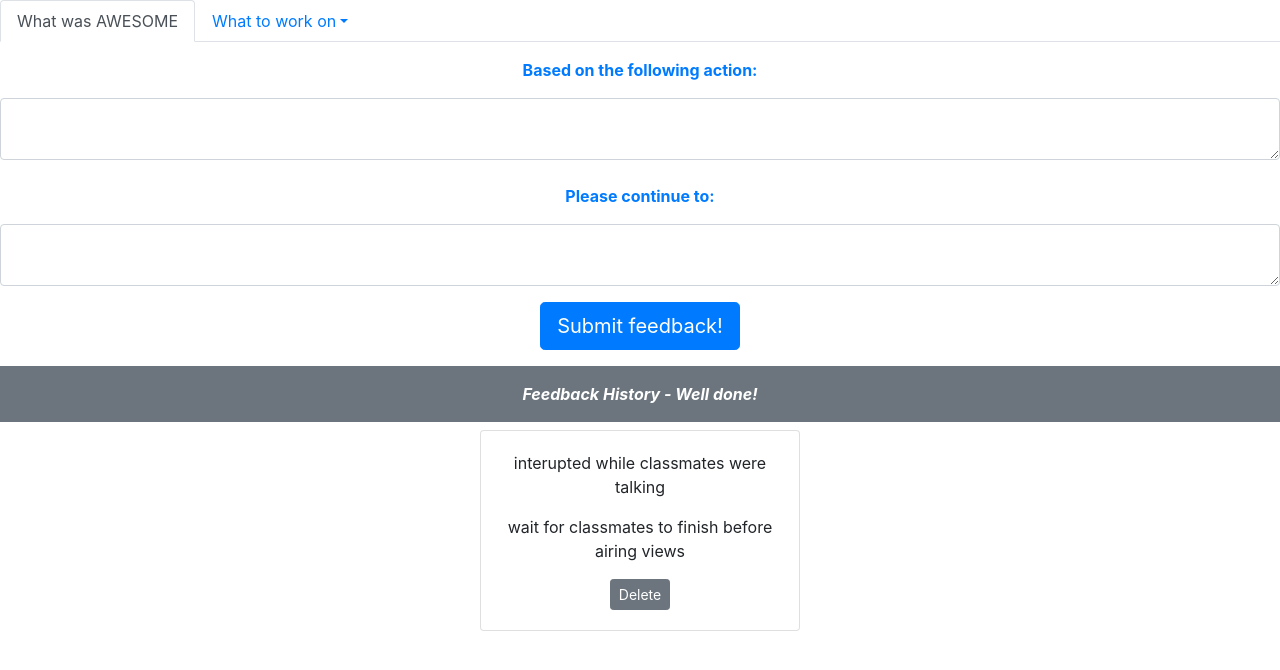
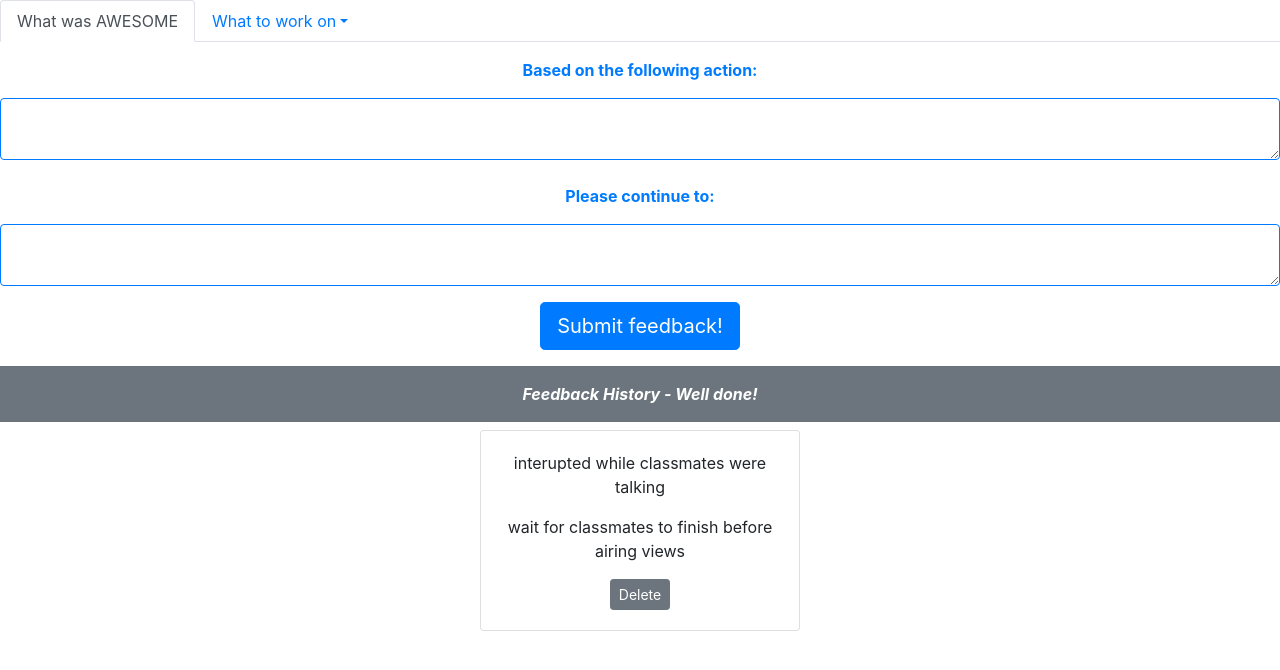
Before and after one commit to justintangjx/Team-Training_Check-in, a React (Create React App) app in the folder feedback-crm/: page / in a window 1280 px wide. Shown: the top 670 px of the page. Built offline with nearby package versions, Linux system fonts and the light colour scheme.

Commit message:
working state of landing page

```diff
--- a/feedback-crm/src/Components/feedbackForm/feedbackForm.js
+++ b/feedback-crm/src/Components/feedbackForm/feedbackForm.js
@@ -35,7 +35,7 @@ class FeedbackForm extends Component {
       <form className="feedback-form" onSubmit={this.handleSubmit.bind(this)}>
         <p className="text-primary"><strong> Based on the following action: </strong></p>
         <textarea
-          className="form-control"
+          className="form-control border border-primary"
           value={this.state.actionValue}
           onChange={this.handleChangeForActionInput}
         />
@@ -44,7 +44,7 @@ class FeedbackForm extends Component {
         {/* <label><strong> Please continue to: </strong></label> */}
         <div className="feedback-form-fields">
           <textarea
-            className="form-control"
+            className="form-control border border-primary"
             value={this.state.improvementValue}
             onChange={this.handleChangeForImprovementInput}
           />
```
Also changed, not shown: 1 other file (tests, documents, lock files or other folders).
